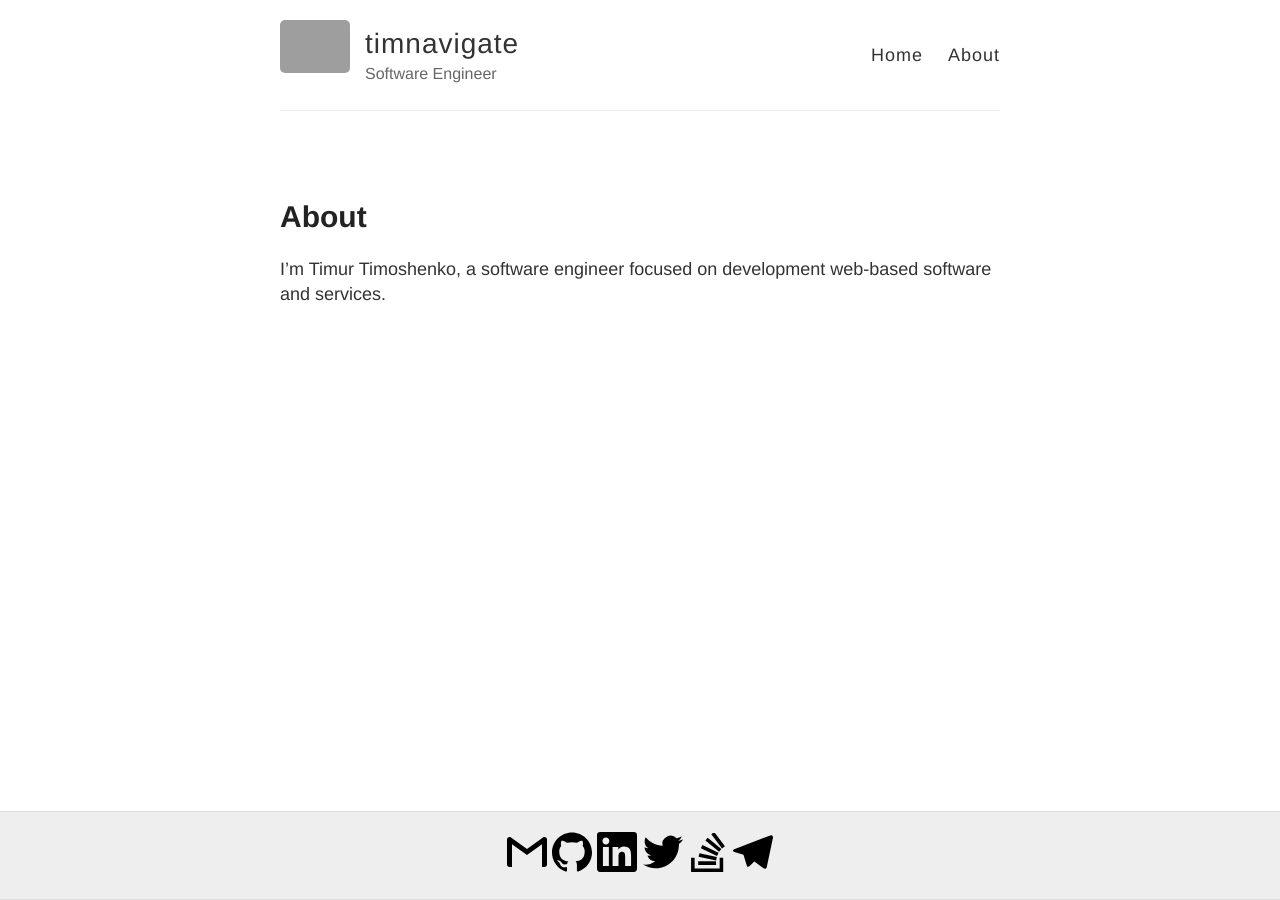
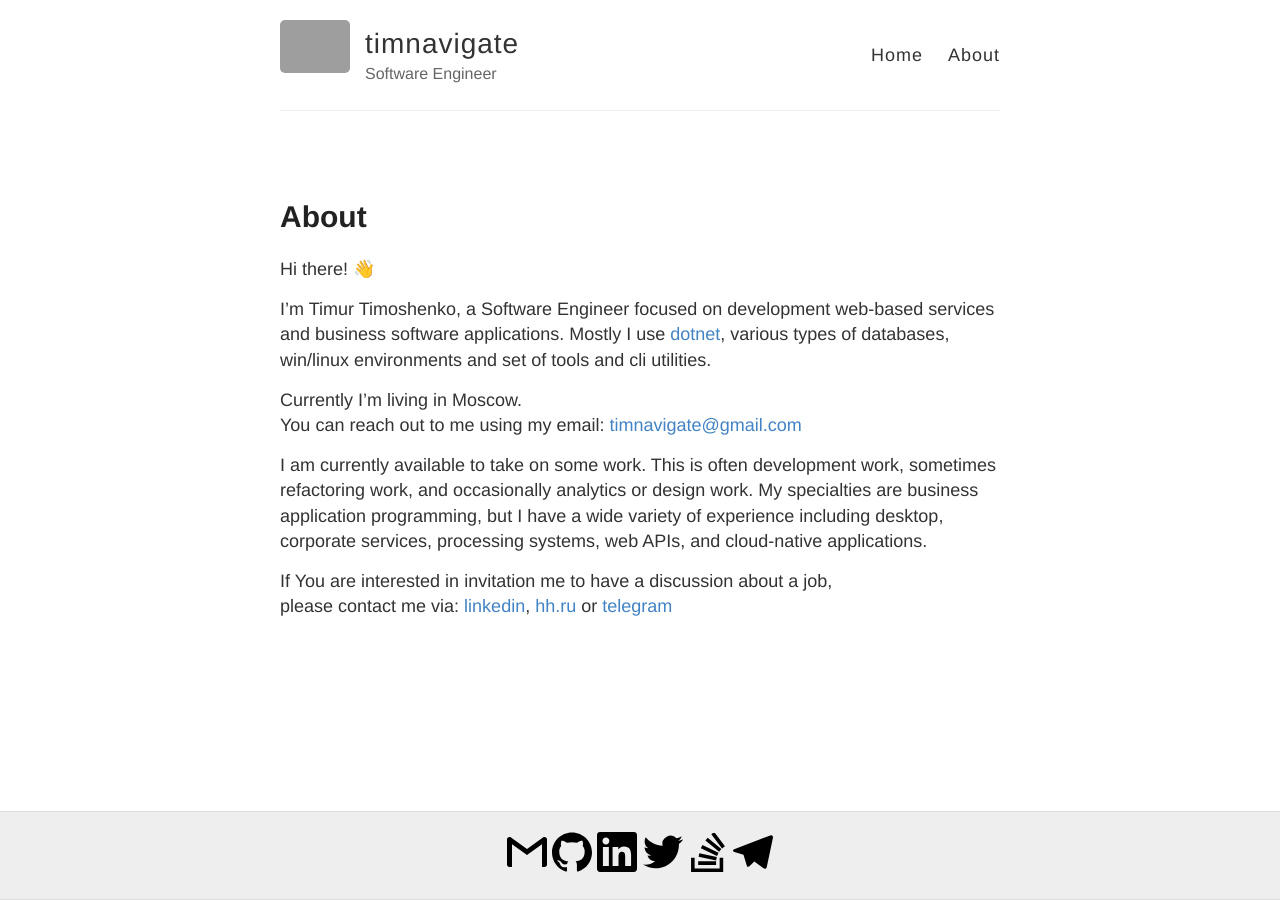
Before and after one commit to timnavigate/timnavigate.com, a Jekyll site: the page built from about.md, in a window 1280 px wide. Built offline with Jekyll 4.4.1, drawn with Linux system fonts in a browser that asks for light colours; grey boxes are pictures that could not be loaded.

Commit message:
enhance about page info

```diff
--- a/_config.yml
+++ b/_config.yml
@@ -3,6 +3,7 @@ author: "Timur Timoshenko"
 name: timnavigate
 email: "timnavigate@gmail.com"
 description: "Software Engineer"
+location: "Moscow"
 url: "https://timnavigate.com"
 avatar: https://raw.githubusercontent.com/timnavigate/timnavigate.github.io/master/images/timnavigate-logo.png
 copyright: "(c) timnavigate, 2024"
--- a/about.md
+++ b/about.md
@@ -4,4 +4,17 @@ title: About
 permalink: /about/
 ---
 
-I'm Timur Timoshenko, a software engineer focused on development web-based software and services.
+Hi there! 👋
+
+I'm {{ site.author }}, a {{ site.description }} focused on development web-based services and business software applications.
+Mostly I use [dotnet](https://dotnet.microsoft.com/en-us/apps/aspnet), various types of databases, win/linux environments and set of tools and cli utilities.
+
+Currently I'm living in {{ site.location }}.<br/>
+You can reach out to me using my email: [timnavigate@gmail.com]("mailto:timnavigate@gmail.com")
+
+I am currently available to take on some work.
+This is often development work, sometimes refactoring work, and occasionally analytics or design work.
+My specialties are business application programming, but I have a wide variety of experience including desktop, corporate services, processing systems, web APIs, and cloud-native applications.
+
+If You are interested in invitation me to have a discussion about a job,<br/>
+please contact me via: [linkedin](https://linkedin.com/in/timnavigate), [hh.ru](https://hh.ru/resume/6ecf838dff00cf86c60039ed1f336243635742) or [telegram](https://t.me/timnavigate)
```
